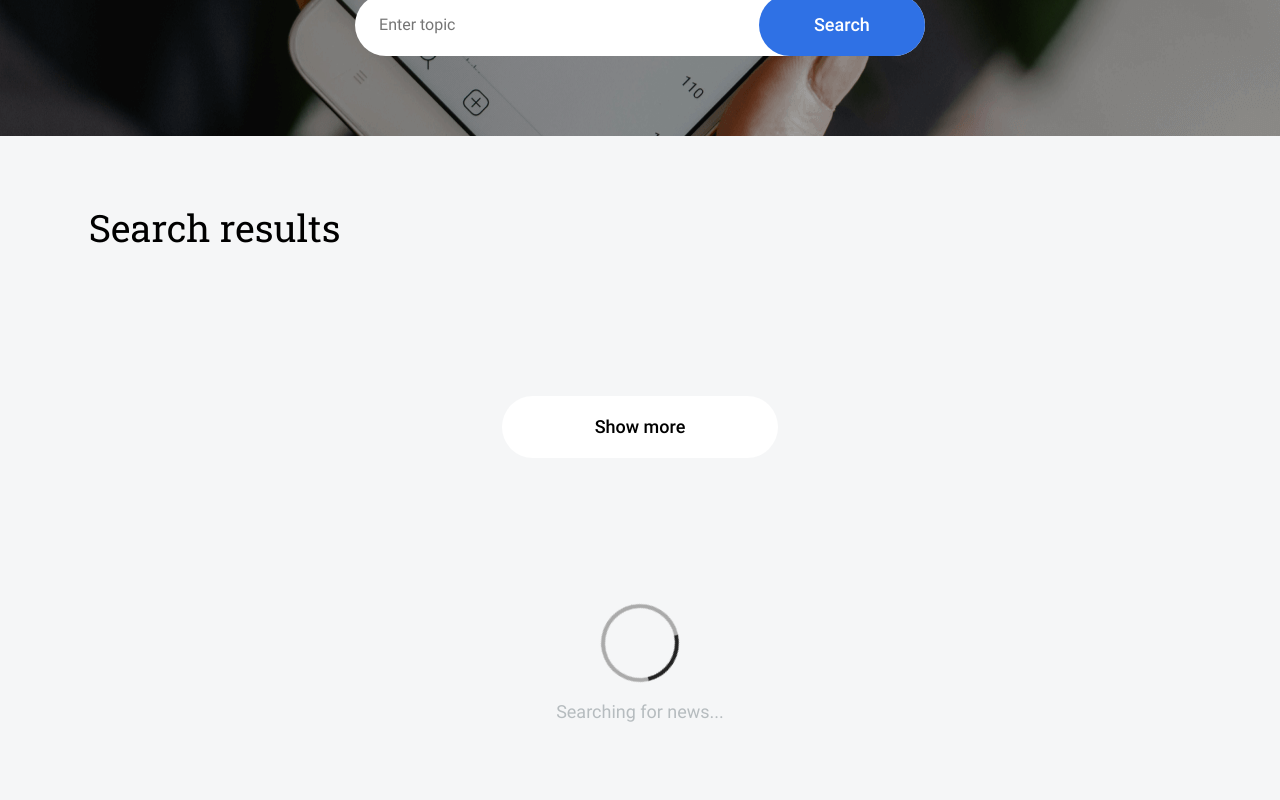
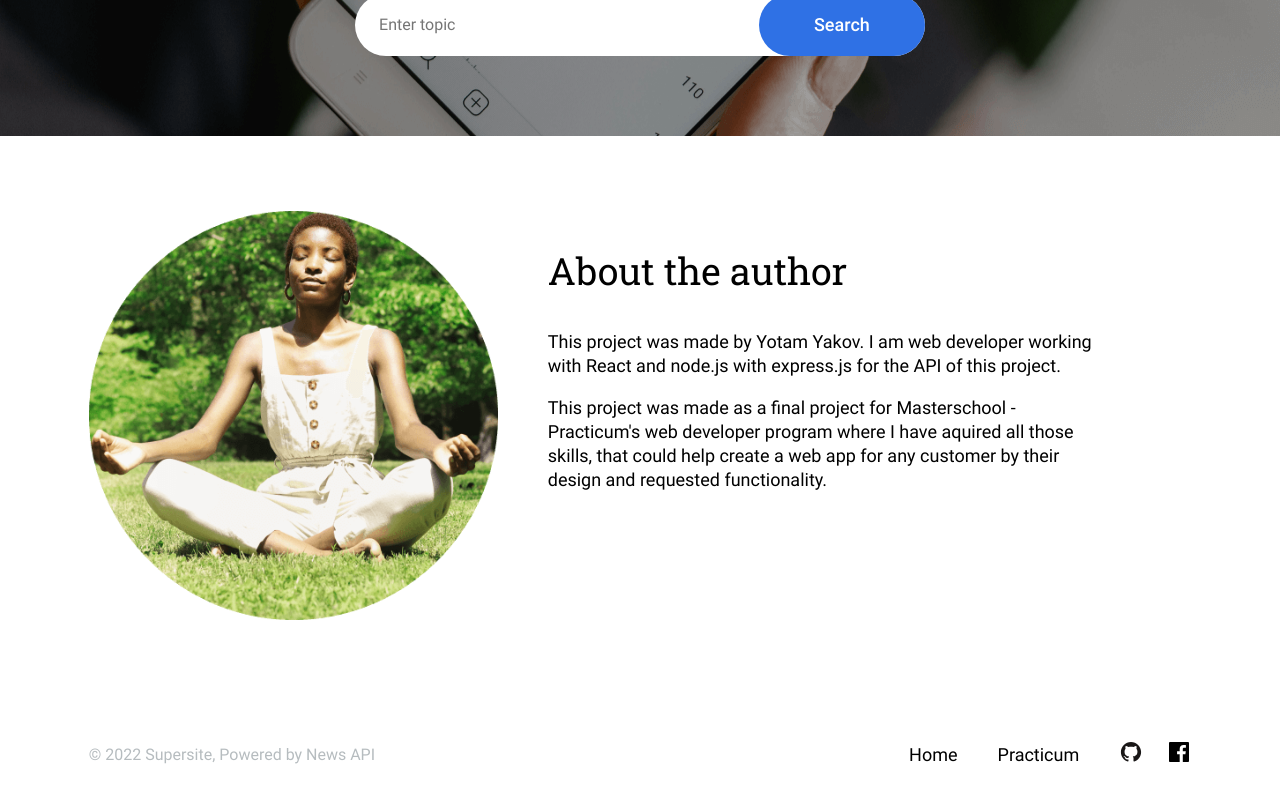
Before and after one commit to Yotam7298/news-explorer-frontend, a React (Create React App) app: page / in a window 1280 px wide. Shown: the part 440-1240 px from the top of the page. Built offline with nearby package versions, Linux system fonts and the light colour scheme; the HTML template or start-up script is replaced by a standard one.

Commit message:
convert articles in request and show more button in main

```diff
--- a/src/components/App/App.js
+++ b/src/components/App/App.js
@@ -26,6 +26,8 @@ import ProtectedRoute from '../../utils/ProtectedRoute';
 function App() {
   const [isLoggedIn, setIsLoggedIn] = React.useState(false);
   const [isPopupOpen, setIsPopupOpen] = React.useState(false);
+  const [isLoading, setIsLoading] = React.useState(false);
+  const [showResults, setShowResults] = React.useState(false);
   const [searchResults, setSearchResults] = React.useState([]);
 
   React.useEffect(() => {
@@ -65,10 +67,13 @@ function App() {
                 setIsOpen={setIsPopupOpen}
               />
             </SavedNewsHeader>
-            <Main saved>
+            <Main saved isLoading={isLoading}>
               <Preloader saved />
               <NewsCardList>
-                <NewsCard saved />
+                <NewsCard
+                  saved
+                  removeReq={mainApi.removeArticle.bind(mainApi)}
+                />
               </NewsCardList>
               <NotFound saved />
             </Main>
@@ -83,15 +88,23 @@ function App() {
               <SearchForm
                 searchReq={searchArticles}
                 setSearchResults={setSearchResults}
+                setIsLoading={setIsLoading}
+                setShowResults={setShowResults}
+                reportError={mainApi.reportError.bind(mainApi)}
               />
             </Header>
-            <Main>
-              <Preloader />
-              <NewsCardList searchResults={searchResults}>
-                <NewsCard />
-              </NewsCardList>
-              <NotFound />
-            </Main>
+            {showResults && (
+              <Main isLoading={isLoading} searchResults={searchResults}>
+                <Preloader />
+                <NewsCardList searchResults={searchResults}>
+                  <NewsCard
+                    bookmarkReq={mainApi.saveArticle.bind(mainApi)}
+                    removeReq={mainApi.removeArticle.bind(mainApi)}
+                  />
+                </NewsCardList>
+                <NotFound />
+              </Main>
+            )}
             <About />
           </Route>
         </Switch>
--- a/src/components/Main/Main.css
+++ b/src/components/Main/Main.css
@@ -14,26 +14,6 @@
   line-height: clamp(40px, calc(40px + 6 * ((100vw - 768px) / 672)), 46px);
 }
 
-.main__button {
-  background-color: white;
-  width: clamp(240px, calc(240px + 48 * ((100vw - 768px) / 672)), 288px);
-  height: clamp(56px, calc(56px + 8 * ((100vw - 768px) / 672)), 64px);
-  margin-bottom: clamp(40px, calc(40px + 40 * ((100vw - 768px) / 672)), 80px);
-  padding: 0;
-  border: none;
-  border-radius: 80px;
-  font-family: Roboto, sans-serif;
-  font-weight: 500;
-  font-size: 18px;
-  line-height: 24px;
-}
-
-.main__button:hover {
-  background-color: #e8e8e8;
-  opacity: 0.9;
-  cursor: pointer;
-}
-
 @media screen and (max-width: 767px) {
   .main__title {
     margin-left: 16px;
--- a/src/components/Main/Main.js
+++ b/src/components/Main/Main.js
@@ -1,25 +1,24 @@
 import React from 'react';
 
 export default function Main(props) {
-  // eslint-disable-next-line
-  const [isLoading, setIsLoading] = React.useState(false);
-
   return (
     <div className='main'>
-      {isLoading ? (
+      {props.isLoading ? (
         props.children[0]
       ) : props.saved ? (
         props.children[1]
       ) : (
         <div className='main__content'>
-          <h3 className='main__title'>Search results</h3>
-          {props.children[1]}
-          <button className='main__button'>Show more</button>
+          {props.searchResults.length ? (
+            <div>
+              <h3 className='main__title'>Search results</h3>
+              {props.children[1]}
+            </div>
+          ) : (
+            props.children[2]
+          )}
         </div>
       )}
-
-      {props.children[0]}
-      {props.children[2]}
     </div>
   );
 }
--- a/src/components/NewsCard/NewsCard.js
+++ b/src/components/NewsCard/NewsCard.js
@@ -5,9 +5,11 @@ import bookmarkHover from '../../images/bookmark_hover.svg';
 import bookmarkActive from '../../images/bookmark_active.svg';
 import remove from '../../images/remove.svg';
 import removeHover from '../../images/remove_hover.svg';
+import LoggedInContext from '../../contexts/LoggedInContext';
 
 export default function NewsCard(props) {
   const [isHover, setIsHover] = React.useState(false);
+  const isLoggedIn = React.useContext(LoggedInContext);
 
   function functionHovered() {
     setIsHover(true);
@@ -15,6 +17,14 @@ export default function NewsCard(props) {
 
   function functionEndHover() {
     setIsHover(false);
+  }
+
+  function bookmarkArticle() {
+    props.bookmarkReq(props.article);
+  }
+
+  function removeArticle() {
+    props.removeReq(props.article._id);
   }
 
   return (
@@ -32,6 +42,7 @@ export default function NewsCard(props) {
             alt='remove button'
             onMouseEnter={functionHovered}
             onMouseLeave={functionEndHover}
+            onClick={removeArticle}
             className='news-card__function-icon'
           />
           <div
@@ -58,8 +69,10 @@ export default function NewsCard(props) {
             alt='bookmark button'
             onMouseEnter={functionHovered}
             onMouseLeave={functionEndHover}
+            onClick={isLoggedIn ? bookmarkArticle : undefined}
             className='news-card__function-icon'
           />
+          {!isLoggedIn && (
             <div
               className={`news-card__function-message ${
                 isHover ? 'news-card__function-message_show' : ''
@@ -67,6 +80,7 @@ export default function NewsCard(props) {
             >
               Sign in to save article
             </div>
+          )}
         </div>
       )}
       <img
--- a/src/components/NewsCardList/NewscardList.css
+++ b/src/components/NewsCardList/NewscardList.css
@@ -4,11 +4,34 @@
   );
   padding: clamp(32px, calc(32px + 32 * ((100vw - 768px) / 672)), 64px)
     clamp(40px, calc(40px + 64 * ((100vw - 768px) / 672)), 104px);
+}
+
+.cards-list__list {
   display: grid;
   justify-content: center;
   grid-template-columns: max-content max-content max-content;
   gap: clamp(8px, calc(8px + 8 * ((100vw - 768px) / 672)), 16px);
   list-style-type: none;
+}
+
+.cards-list__button {
+  background-color: white;
+  width: clamp(240px, calc(240px + 48 * ((100vw - 768px) / 672)), 288px);
+  height: clamp(56px, calc(56px + 8 * ((100vw - 768px) / 672)), 64px);
+  margin-bottom: clamp(40px, calc(40px + 40 * ((100vw - 768px) / 672)), 80px);
+  padding: 0;
+  border: none;
+  border-radius: 80px;
+  font-family: Roboto, sans-serif;
+  font-weight: 500;
+  font-size: 18px;
+  line-height: 24px;
+}
+
+.cards-list__button:hover {
+  background-color: #e8e8e8;
+  opacity: 0.9;
+  cursor: pointer;
 }
 
 @media screen and (max-width: 767px) {
--- a/src/components/NewsCardList/NewscardList.js
+++ b/src/components/NewsCardList/NewscardList.js
@@ -2,46 +2,17 @@ import React from 'react';
 import articles from '../../temp/articleData';
 
 export default function NewsCardList(props) {
-  const [fixedArticles, setFixedArticles] = React.useState([]);
+  const [shownCards, setShownCards] = React.useState(3);
 
-  function rearrangeDate(date) {
-    const year = date.slice(0, 4);
-    const day = Number(date.slice(8, 10));
-    const monthNumber = Number(date.slice(5, 7));
-
-    const dateClass = new Date();
-
-    dateClass.setMonth(monthNumber - 1);
-
-    const monthName = dateClass.toLocaleString('en-US', { month: 'long' });
-
-    return `${monthName} ${day}, ${year}`;
+  function addCards() {
+    setShownCards(shownCards + 3);
   }
 
-  rearrangeDate('2022-11-06');
-
-  React.useEffect(() => {
-    if (props.searchResults) {
-      const newArticles = props.searchResults.map((article) => {
-        let newArticle = {};
-
-        newArticle.image = article.urlToImage;
-        newArticle.link = article.url;
-        newArticle.date = rearrangeDate(article.publishedAt);
-        newArticle.title = article.title;
-        newArticle.text = article.content;
-        newArticle.source = article.source.name;
-
-        return newArticle;
-      });
-      setFixedArticles(newArticles);
-    }
-  }, [props.searchResults]);
-
   return (
-    <ul className='cards-list'>
-      {fixedArticles &&
-        fixedArticles.map((article, index) => {
+    <div className='cards-list'>
+      <ul className='cards-list__list'>
+        {props.searchResults &&
+          props.searchResults.slice(0, shownCards).map((article, index) => {
             return (
               <li key={index} className='cards-list__card'>
                 {React.cloneElement(props.children, {
@@ -52,5 +23,11 @@ export default function NewsCardList(props) {
             );
           })}
       </ul>
+      {props.searchResults.length > shownCards && (
+        <button onClick={addCards} className='cards-list__button'>
+          Show more
+        </button>
+      )}
+    </div>
   );
 }
--- a/src/components/SearchForm/SearchForm.js
+++ b/src/components/SearchForm/SearchForm.js
@@ -9,9 +9,44 @@ export default function SearchForm(props) {
 
   function submitSearch(evt) {
     evt.preventDefault();
+
+    props.setIsLoading(true);
+    props.setShowResults(true);
     props
       .searchReq(searchQuery)
-      .then((articles) => props.setSearchResults(articles));
+      .then((articles) => {
+        const newArticles = articles.map((article) => convertArticle(article));
+        props.setSearchResults(newArticles);
+      })
+      .catch((err) => props.reportError(err))
+      .finally(() => props.setIsLoading(false));
+  }
+
+  function convertDate(date) {
+    const year = date.slice(0, 4);
+    const monthNumber = Number(date.slice(5, 7));
+    const day = Number(date.slice(8, 10));
+
+    const dateClass = new Date();
+    dateClass.setMonth(monthNumber - 1);
+
+    const monthName = dateClass.toLocaleString('en-US', { month: 'long' });
+
+    return `${monthName} ${day}, ${year}`;
+  }
+
+  function convertArticle(article) {
+    let newArticle = {};
+
+    newArticle.image = article.urlToImage;
+    newArticle.link = article.url;
+    newArticle.date = convertDate(article.publishedAt);
+    newArticle.title = article.title;
+    newArticle.text = article.content;
+    newArticle.source = article.source.name;
+    newArticle.keyword = 'Keyword';
+
+    return newArticle;
   }
 
   return (
--- a/src/utils/MainApi.js
+++ b/src/utils/MainApi.js
@@ -63,11 +63,11 @@ class MainApi {
   }
 
   saveArticle(article) {
-    return this._request('articles', 'POST', article);
+    return this._request('/articles', 'POST', article);
   }
 
   removeArticle(articleId) {
-    return this._request(`articles/${articleId}`, 'DELETE');
+    return this._request(`/articles/${articleId}`, 'DELETE');
   }
 }
 
```
Lines whose indentation alone changed are shown as unchanged.
